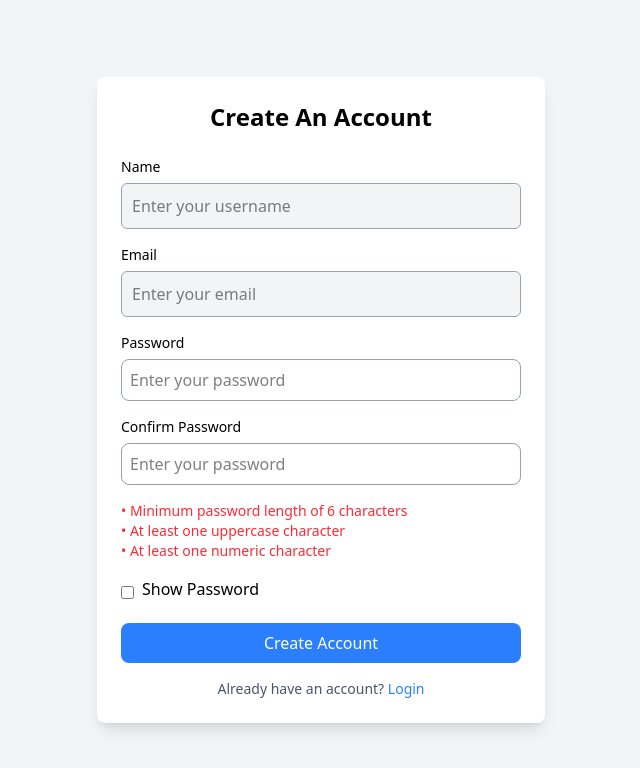
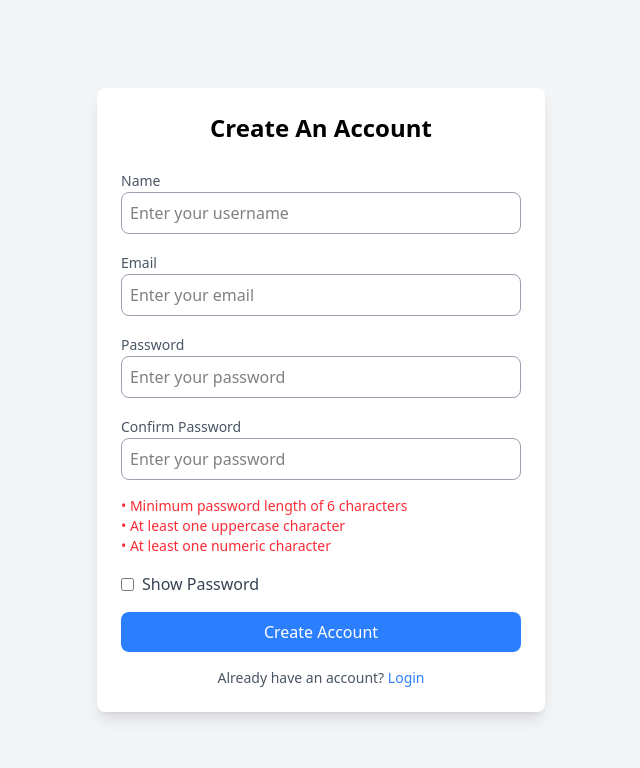
Before and after one commit to ducnguyenNOPRO/ace-it-twice, a React (Vite) app: page /Account/Register in a window 1280 px wide. Shown: the top 768 px of the page, without its empty margins (319-959 px from the left). Built offline with nearby package versions, Linux system fonts and the light colour scheme; no server answers.

Commit message:
Rename setting.css to setting.module.css to apply only to Setting page

```diff
--- a/src/pages/Setting/Setting.jsx
+++ b/src/pages/Setting/Setting.jsx
@@ -8,7 +8,7 @@ import { useAuth } from "../../contexts/authContext";
 import Sidebar from "../../components/Sidebar/Sidebar";
 import Topbar from "../../components/Topbar";
 import { FaCameraRetro } from "react-icons/fa";
-import './Setting.css'
+import styles from './Setting.module.css'
 
 const PlaidInterface = ({ userUid }) => {
   const [linkToken, setLinkToken] = useState(null);
@@ -201,6 +201,7 @@ const UserForm = ({ userData, onSave, photoURL }) => {
                     value={formValues.fullName}
                     id="full-name"
                     name="fullName"
+                    className={styles.input}
                     placeholder={"Your Full Name"}
                     onChange={handleInputChange}
                 />
@@ -214,6 +215,7 @@ const UserForm = ({ userData, onSave, photoURL }) => {
                     value={formValues.preferedName}
                     id="prefered-name"
                     name="preferedName"
+                    className={styles.input}
                     placeholder="Your Prefered Name"
                     onChange={handleInputChange}
                 />
@@ -226,6 +228,7 @@ const UserForm = ({ userData, onSave, photoURL }) => {
                     id="gender"
                     name="gender"
                     value={formValues.gender}
+                    className={styles.input}
                     onChange={handleInputChange}
                 >
                     <option value="">Choose an option</option>
@@ -242,6 +245,7 @@ const UserForm = ({ userData, onSave, photoURL }) => {
                     id="language"
                     name="language"
                     value={formValues.language}
+                    className={styles.input}
                     onChange={handleInputChange}
                 >
                     <option value="">Choose an option</option>
--- a/src/pages/Setting/Setting.css
+++ b/src/pages/Setting/Setting.module.css
@@ -1,6 +1,4 @@
-input[type="text"],
-input[type="email"],
-select{
+.input{
     width: 100%;
     padding: 10px;
     border-radius: 6px;
@@ -9,7 +7,7 @@ select{
     color: black;
 }
 
-label{
+.label{
     display: block;
     color: black;
     font-weight: medium;
```
